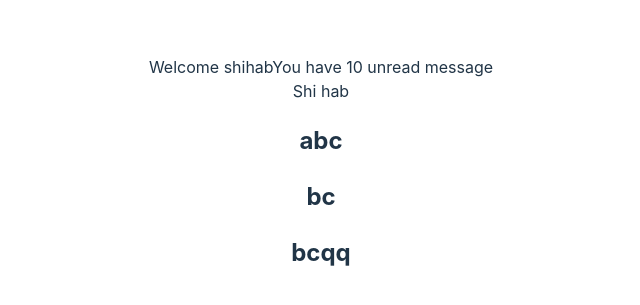
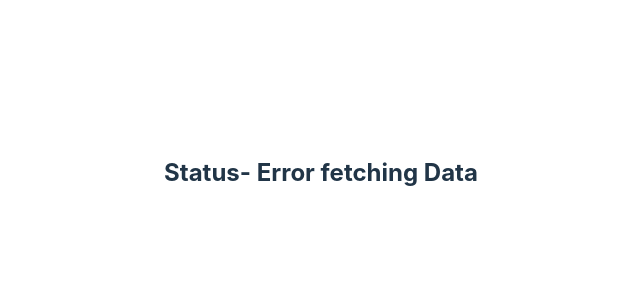
Before and after one commit to shihabxmdb/ReactTypescript, a React (Vite) app: page / in a window 1280 px wide. Shown: the part 227-532 px from the top of the page, without its empty margins (319-959 px from the left). Built offline with nearby package versions, Linux system fonts and the light colour scheme.

Commit message:
commit in feature-1 branch

```diff
--- a/src/App.tsx
+++ b/src/App.tsx
@@ -1,10 +1,8 @@
 import "./App.css";
-import { Greet } from "./components/Greet";
-import { Persion } from "./components/Persion";
-import { PersionList } from "./components/PersionList";
+import { Status } from "./components/Status";
 
 function App() {
-  const name = {
+  /* const name = {
     first: "Shi",
 
     last: "hab",
@@ -22,12 +20,15 @@ function App() {
       first: "bcqq",
       last: "eqq",
     },
-  ];
+  ];*/
   return (
     <div className="App">
-      <Greet name="shihab" messageCount={10} isLogedIn={true} />
+      <Status Status="error" />
+      {/**
+           <Greet name="shihab" messageCount={10} isLogedIn={true} />
       <Persion name={name} />
       <PersionList names={nameList} />
+       */}
     </div>
   );
 }
--- /dev/null
+++ b/src/components/Status.tsx
@@ -0,0 +1,19 @@
+type StatusProps = {
+  Status:'loading'|'success'|'error';
+};
+
+export const Status = (props: StatusProps) => {
+  let message;
+  if (props.Status === "loading") {
+    message = "Loading......";
+  } else if (props.Status === "success") {
+    message = "Data fetched successfully";
+  } else if (props.Status === "error") {
+    message = "Error fetching Data";
+  }
+  return (
+    <div>
+      <h2>Status- {message}</h2>
+    </div>
+  );
+};
```
